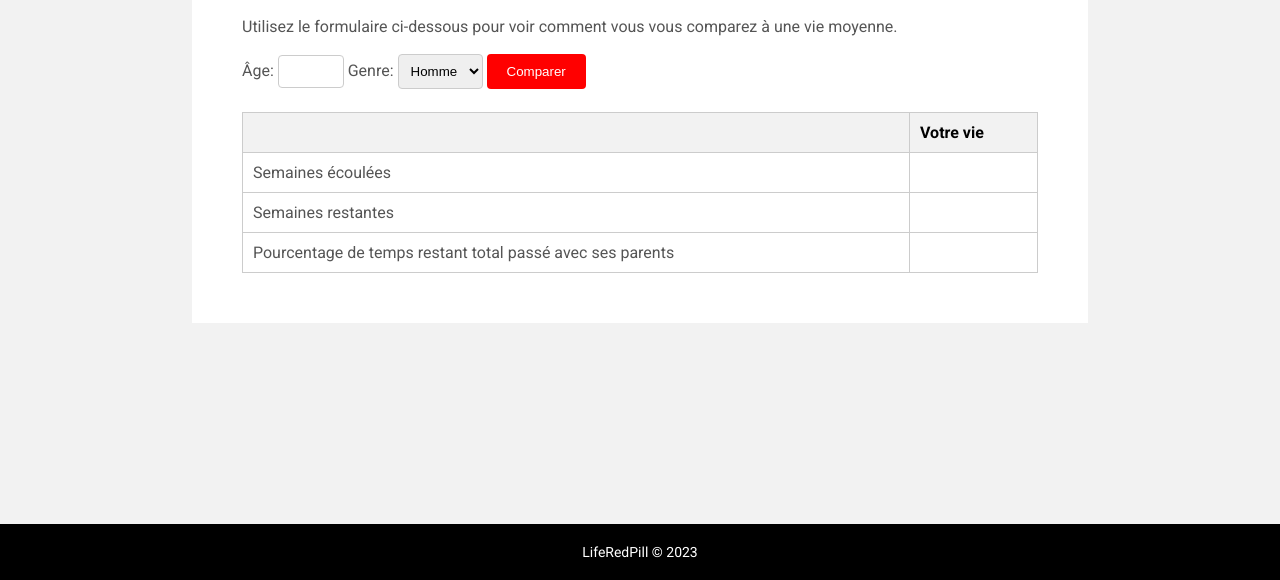
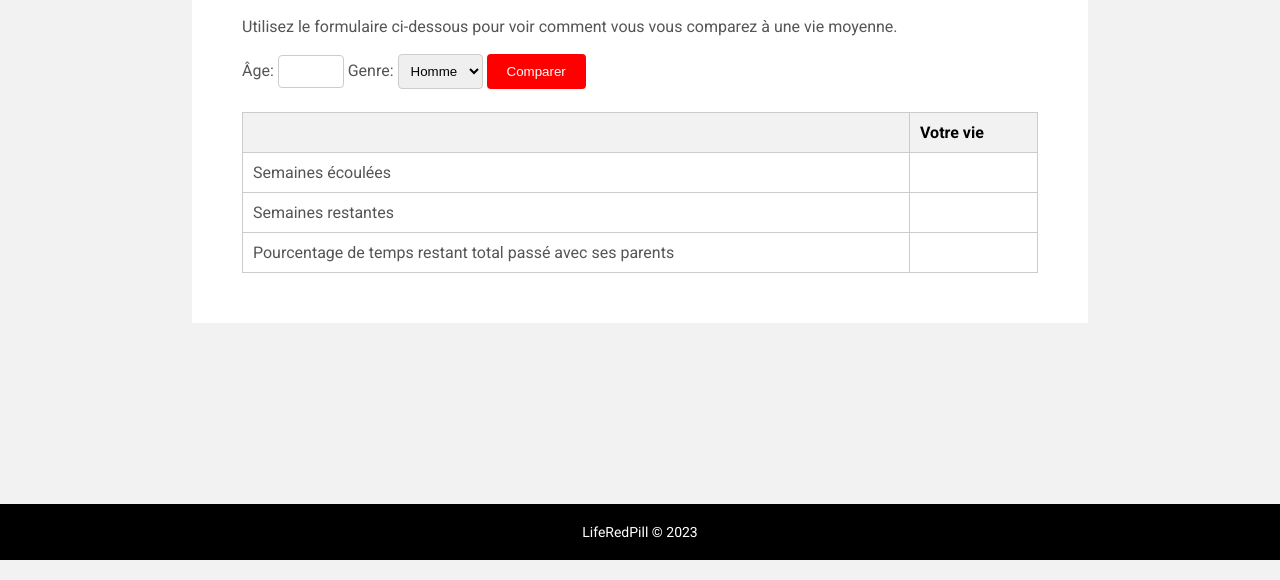
Before and after one commit to EFREI-2026-L2-F-Web-1/Main, a plain HTML site: page html/calculateur.html in a window 1280 px wide. Shown: the part 240-820 px from the top of the page. Drawn offline with Linux system fonts and the light colour scheme.

Commit message:
Fix: calculateur style

```diff
--- a/css/calculateur.css
+++ b/css/calculateur.css
@@ -1,5 +1,5 @@
 body {
-	padding-bottom: 20px;
+	padding-bottom: 0;
 }
 
 .cta-button {
```
